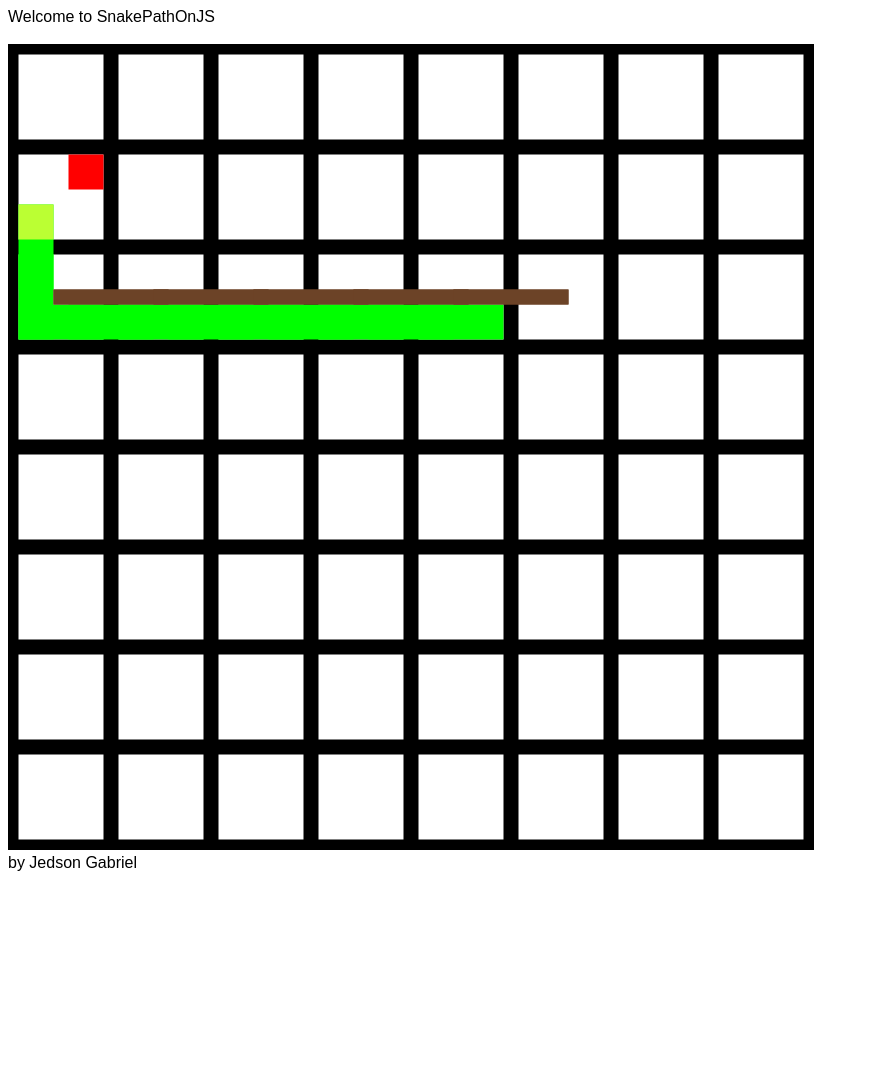
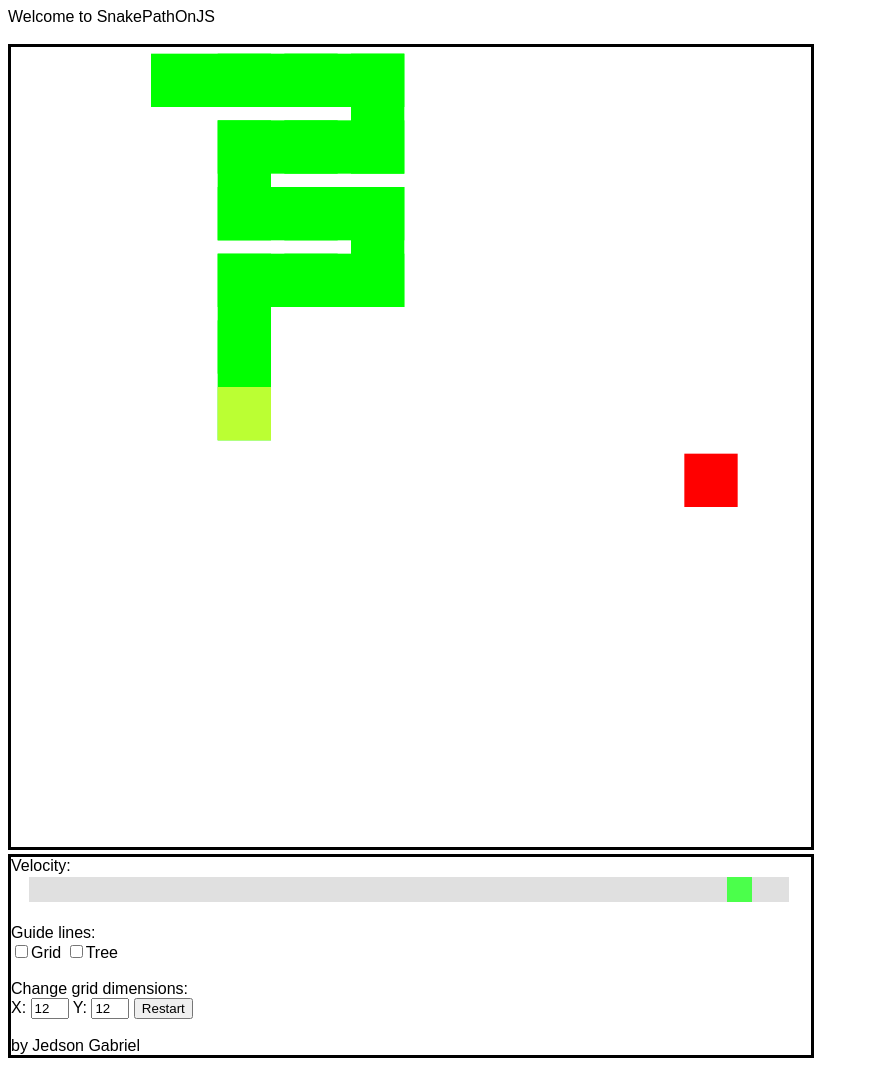
Before and after one commit to ShutDownMan/SnakeSolverOnJS, a website built with Parcel: page index.html in a window 1280 px wide. Shown: the whole page, without its empty margins (0-869 px from the left). Before the commit the page ends 880 px from the top, so only its background shows below. Built offline with nearby package versions, Linux system fonts and the light colour scheme.

Commit message:
Added controllers

```diff
--- a/index.html
+++ b/index.html
@@ -6,12 +6,53 @@
   </head>
 
   <body>
+    <script src="src/index.js"></script>
     <div>Welcome to SnakePathOnJS</div>
-    <br />
-    <canvas id="gameScreen" , width="800" , height="800" , margin="20"></canvas>
-    <br />
-    <div>by Jedson Gabriel</div>
-
-    <script src="src/index.js"></script>
+    <div width="800">
+      <br />
+      <canvas
+        id="gameScreen"
+        ,
+        width="800"
+        ,
+        height="800"
+        ,
+        margin="20"
+      ></canvas>
+      <br />
+      <div id="controlPanel">
+        <div>Velocity:</div>
+        <div class="slidecontainer">
+          <input
+            type="range"
+            min="0"
+            max="100"
+            value="95"
+            class="slider"
+            id="delaySlider"
+          />
+        </div>
+        <br />
+        <div>Guide lines:</div>
+        <div>
+          <input type="checkbox" id="gridCheckbox" />Grid
+          <input type="checkbox" id="treeCheckbox" />Tree
+        </div>
+        <br />
+        <div>Change grid dimensions:</div>
+        <div>
+          X:
+          <input type="number" id="gridXSegments" min="2" max="50" value="12" />
+          Y:
+          <input type="number" id="gridYSegments" min="2" max="50" value="12" />
+          <button type="button" id="restartButton">
+            Restart
+          </button>
+          <div id="dimensionAlert"></div>
+        </div>
+        <br />
+        <div>by Jedson Gabriel</div>
+      </div>
+    </div>
   </body>
 </html>
--- a/src/game.js
+++ b/src/game.js
@@ -38,6 +38,7 @@ export default class Game {
 
     this.gameWidth = gameWidth;
     this.gameHeight = gameHeight;
+    this.gameState = GameState.MAIN_MENU;
   }
 
   start() {
@@ -60,16 +61,11 @@ export default class Game {
   }
 
   update() {
-    if (this.gameState === GameState.WIN) {
-      return;
-    }
     [...this.gameObjects].forEach(object => object.update());
   }
 
   draw(ctx) {
     [...this.gameObjects].forEach(object => object.draw(ctx));
-
-    // this.snake.snakePath.draw(ctx);
   }
 
   spawnFood() {
@@ -95,7 +91,7 @@ export default class Game {
     let i;
 
     for (i = 0; i < SegmentCountX + 2; i += 2) {
-      ctx.fillStyle = "#000";
+      ctx.fillStyle = "#111";
       ctx.fillRect(
         i * SegmentSizeX - (SegmentSizeX - SegmentStrokeX) / 2,
         0,
@@ -104,7 +100,7 @@ export default class Game {
       );
     }
     for (i = 0; i < SegmentCountY + 2; i += 2) {
-      ctx.fillStyle = "#000";
+      ctx.fillStyle = "#111";
       ctx.fillRect(
         0,
         i * SegmentSizeY - (SegmentSizeY - SegmentStrokeY) / 2,
@@ -112,6 +108,10 @@ export default class Game {
         SegmentSizeY - SegmentStrokeY
       );
     }
+  }
+
+  drawGuideTree(ctx) {
+    this.snake.drawGuideTree(ctx);
   }
 }
 
--- a/src/index.js
+++ b/src/index.js
@@ -1,49 +1,89 @@
 import "./styles.css";
 import Game from "/src/game.js";
 import InputHandler from "./inputHandler";
+import { GameState } from "./game";
+
+export const infinite = 0xffff;
 
 export var canvas = document.getElementById("gameScreen");
 export var ctx = canvas.getContext("2d");
 // ctx.canvas.width = window.innerWidth * 0.95;
 // ctx.canvas.height = window.innerHeight * 0.95;
 
-export const GAME_WIDTH = ctx.canvas.width;
-export const GAME_HEIGHT = ctx.canvas.height;
-export const SegmentCountX = 16;
-export const SegmentCountY = 16;
+export var delaySlider = document.getElementById("delaySlider");
+export var gridCheckbox = document.getElementById("gridCheckbox");
+export var treeCheckbox = document.getElementById("treeCheckbox");
+export var gridXSegments = document.getElementById("gridXSegments");
+export var gridYSegments = document.getElementById("gridYSegments");
 
-export const SegmentSizeX = GAME_WIDTH / SegmentCountX;
-export const SegmentStrokeX = SegmentSizeX * 0.7;
-export const SegmentSizeY = GAME_HEIGHT / SegmentCountY;
-export const SegmentStrokeY = SegmentSizeY * 0.7;
+export var dimensionAlert = document.getElementById("dimensionAlert");
+export var restartButton = document.getElementById("restartButton");
 
-export const infinite = 0xffff;
+export var GAME_WIDTH = ctx.canvas.width;
+export var GAME_HEIGHT = ctx.canvas.height;
+export var SegmentCountX = gridXSegments.value;
+export var SegmentCountY = gridYSegments.value;
 
-export const DELAY = 50;
+export var SegmentSizeX;
+export var SegmentStrokeX;
+export var SegmentSizeY;
+export var SegmentStrokeY;
+
+export var gridEnabled;
+export var treeEnabled;
+
+export var DELAY = 50;
+
+startConfigs();
 
 let game = new Game(GAME_WIDTH, GAME_HEIGHT);
 let inputHandler = new InputHandler(ctx, game);
 
 game.start();
 
+export function checkConfigs() {
+  /// velocity
+  DELAY = (1 - delaySlider.value / 100) * 1000;
+
+  gridEnabled = gridCheckbox.checked;
+  treeEnabled = treeCheckbox.checked;
+
+  /// if game is over
+  if (game.gameState === GameState.WIN) {
+    /// start again
+    game.start();
+  }
+}
+
+canvas.onclick = function() {
+  gameLoop();
+};
 export function gameLoop() {
   // console.log(timestamp);
 
-  ctx.clearRect(0, 0, GAME_WIDTH, GAME_HEIGHT);
-
   game.update();
-  game.drawGuideGrid(ctx);
-  game.draw(ctx);
+  draw();
 
   // requestAnimationFrame(gameLoop);
 }
 
+export function draw() {
+  ctx.clearRect(0, 0, GAME_WIDTH, GAME_HEIGHT);
+
+  if (gridEnabled) game.drawGuideGrid(ctx);
+  if (treeEnabled) game.drawGuideTree(ctx);
+
+  game.draw(ctx);
+}
+
 for (let i = 0; i < 3; ++i) {
+  checkConfigs();
   console.log("...");
   gameLoop();
 }
 
 let timer = setTimeout(function updateInteval() {
+  checkConfigs();
   gameLoop();
   timer = setTimeout(updateInteval, DELAY);
 }, DELAY);
@@ -51,3 +91,34 @@ let timer = setTimeout(function updateInteval() {
 export function getRandomInt(max) {
   return Math.floor(Math.random() * Math.floor(max));
 }
+
+restartButton.onclick = function() {
+  changeDimensions();
+};
+export function changeDimensions() {
+  let x = gridXSegments.value;
+  let y = gridYSegments.value;
+
+  if (x % 2 || y % 2) {
+    console.log("HELLO!");
+    dimensionAlert.innerText = "Dimensions should be divisible by 2!";
+    return;
+  }
+  dimensionAlert.innerText = "";
+
+  SegmentCountX = x;
+  SegmentCountY = y;
+  startConfigs();
+  game.start();
+  draw();
+}
+
+export function startConfigs() {
+  SegmentSizeX = GAME_WIDTH / SegmentCountX;
+  SegmentStrokeX = SegmentSizeX * 0.8;
+  SegmentSizeY = GAME_HEIGHT / SegmentCountY;
+  SegmentStrokeY = SegmentSizeY * 0.8;
+
+  gridEnabled = false;
+  treeEnabled = false;
+}
--- a/src/inputHandler.js
+++ b/src/inputHandler.js
@@ -1,5 +1,5 @@
 import { Direction } from "./game";
-import { GAME_WIDTH, GAME_HEIGHT } from ".";
+import { GAME_WIDTH, GAME_HEIGHT, gameLoop } from ".";
 
 export default class InputHandler {
   constructor(ctx, game) {
@@ -32,10 +32,7 @@ export default class InputHandler {
           game.start();
           break;
         case 78:
-          ctx.clearRect(0, 0, GAME_WIDTH, GAME_HEIGHT);
-
-          game.update();
-          game.draw(ctx);
+          gameLoop();
           break;
 
         default:
--- a/src/snake.js
+++ b/src/snake.js
@@ -73,7 +73,7 @@ export default class Snake {
         this.length++;
         if (this.length === this.game.board.height * this.game.board.width) {
           this.game.gameState = GameState.WIN;
-          window.location.reload(false);
+          // window.location.reload(false);
           return;
         }
         this.game.spawnFood();
@@ -205,6 +205,10 @@ export default class Snake {
       SegmentStrokeX,
       SegmentStrokeY
     );
+  }
+
+  drawGuideTree(ctx) {
+    this.snakePath.createGraph(this);
     this.snakePath.draw(ctx, this.head.next);
   }
 
--- a/src/styles.css
+++ b/src/styles.css
@@ -5,3 +5,53 @@ body {
 #gameScreen {
   border: 3px solid black;
 }
+
+#controlPanel {
+  border: 3px solid black;
+  width: 800px;
+}
+
+.slidecontainer {
+  width: 95%; /* Width of the outside container */
+  padding-left: 2%;
+  padding-right: 2%;
+}
+
+/* The slider itself */
+.slider {
+  -webkit-appearance: none; /* Override default CSS styles */
+  appearance: none;
+  width: 100%; /* Full-width */
+  height: 25px; /* Specified height */
+  background: #d3d3d3; /* Grey background */
+  outline: none; /* Remove outline */
+  opacity: 0.7; /* Set transparency (for mouse-over effects on hover) */
+  -webkit-transition: 0.2s; /* 0.2 seconds transition on hover */
+  transition: opacity 0.2s;
+}
+
+/* Mouse-over effects */
+.slider:hover {
+  opacity: 1; /* Fully shown on mouse-over */
+}
+
+/* The slider handle (use -webkit- (Chrome, Opera, Safari, Edge) and -moz- (Firefox) to override default look) */
+.slider::-webkit-slider-thumb {
+  -webkit-appearance: none; /* Override default look */
+  appearance: none;
+  width: 25px; /* Set a specific slider handle width */
+  height: 25px; /* Slider handle height */
+  background: #0f0; /* Green background */
+  cursor: pointer; /* Cursor on hover */
+}
+
+.slider::-moz-range-thumb {
+  width: 25px; /* Set a specific slider handle width */
+  height: 25px; /* Slider handle height */
+  background: #0f0; /* Green background */
+  cursor: pointer; /* Cursor on hover */
+}
+
+input[type="number"] {
+  width: 30px;
+}
```
